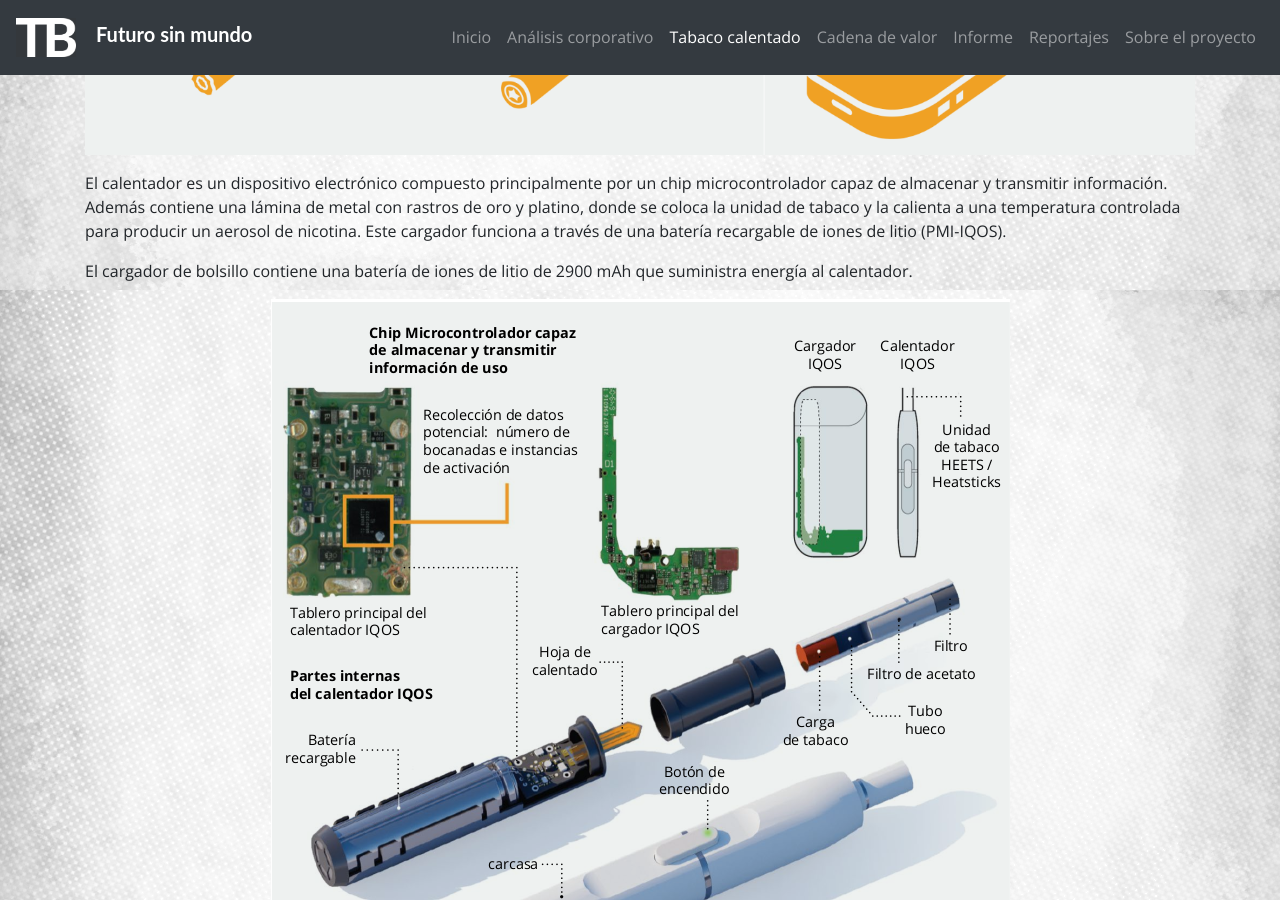
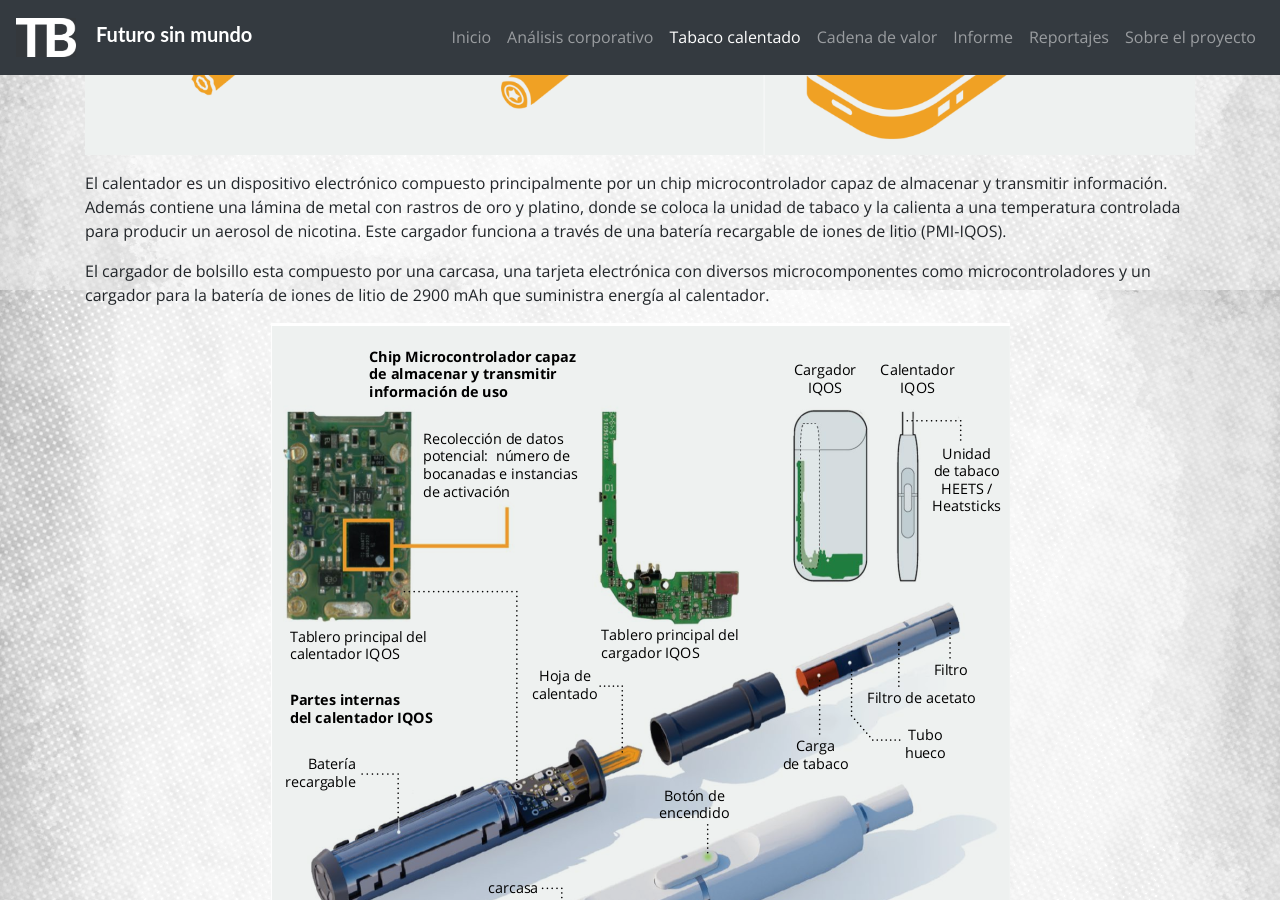
Before and after one commit to ProjectPODER/futurosinmundo, a Jekyll site: the page built from 3-ptc.md, in a window 1280 px wide and 900 px high, scrolled down 610 px. Built offline with Jekyll 4.4.1, drawn with Linux system fonts in a browser that asks for light colours.

Commit message:
Update 3-ptc.md

```diff
--- a/3-ptc.md
+++ b/3-ptc.md
@@ -10,14 +10,12 @@
 Los dispositivos de tabaco calentado se componen de tres elementos: el calentador, el cargador y las unidades de tabaco, también denominadas Heatsticks. Estas unidades de tabaco son más pequeñas que
 los cigarros tradicionales y se comercializan con distintos aromas, sabores e intensidades. Su producción, a diferencia de los cigarros, implica someter el tabaco a un proceso adicional de triturado para ser mezclado con agua, glicerina, fibras y goma guar.
 
-
 {:.image-post}
 ![Ingresos de PMI por productos libres de humo]({{ site.baseurl }}/assets/img/IQOS.png)
 
-
 El calentador es un dispositivo electrónico compuesto principalmente por un chip microcontrolador capaz de almacenar y transmitir información. Además contiene una lámina de metal con rastros de oro y platino, donde se coloca la unidad de tabaco y la calienta a una temperatura controlada para producir un aerosol de nicotina. Este cargador funciona a través de una batería recargable de iones de litio (PMI-IQOS).
 
-El cargador de bolsillo contiene una batería de iones de litio de 2900 mAh que suministra energía al calentador.
+El cargador de bolsillo esta compuesto por una carcasa, una tarjeta electrónica con diversos microcomponentes como microcontroladores y un cargador para la batería de iones de litio de 2900 mAh que suministra energía al calentador.
 
 {:.image-post}
 ![Ingresos de PMI por productos libres de humo]({{ site.baseurl }}/assets/img/diagramanuevoparaTB.png)
```
